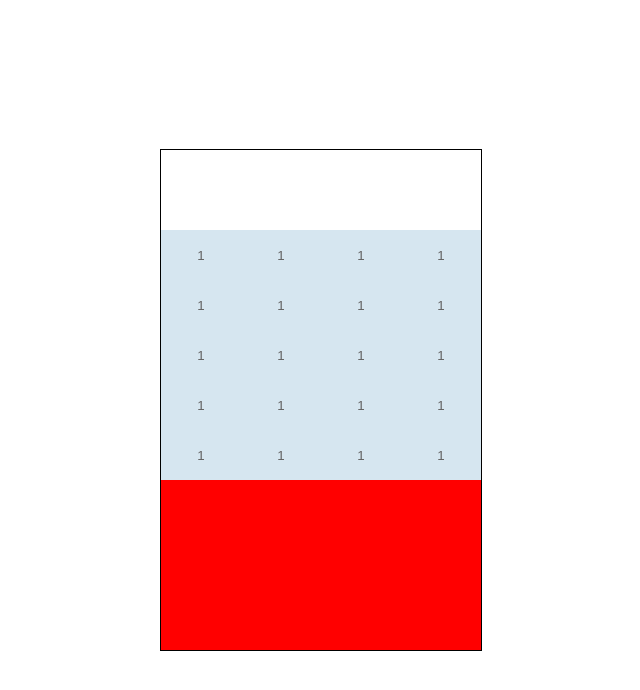
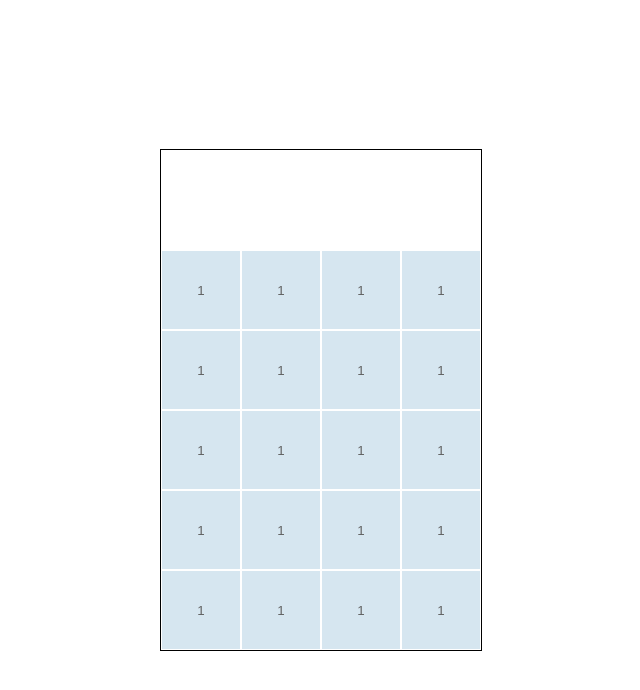
Before and after one commit to D4vc-198/Calculadora, a React (Create React App) app: page / in a window 1280 px wide. Shown: the top 690 px of the page, without its empty margins (319-959 px from the left). Built offline with nearby package versions, Linux system fonts and the light colour scheme.

Commit message:
buttons and screen width and height fixed

```diff
--- a/src/styles/App.css
+++ b/src/styles/App.css
@@ -14,12 +14,12 @@ body {
 
 .calculator-screen-container {
   width: 100%;
-  height: 80px;
+  height: 100px;
   background-color: #FFF;
 }
 
 .calculator-buttons-container {
   width: 100%;
-  /* 500 - 80 = 420 */
+  /* 500 - 100 = 400 */
   height: 100%;
 }
--- a/src/styles/CustomButton.css
+++ b/src/styles/CustomButton.css
@@ -8,8 +8,8 @@
 
 .custom-btn {
     width: 80px;
-    height: 50px;
-    border: none;
+    height: 80px;
+    border: 1px solid #FFF;
 }
 
 .btn-number{
```
